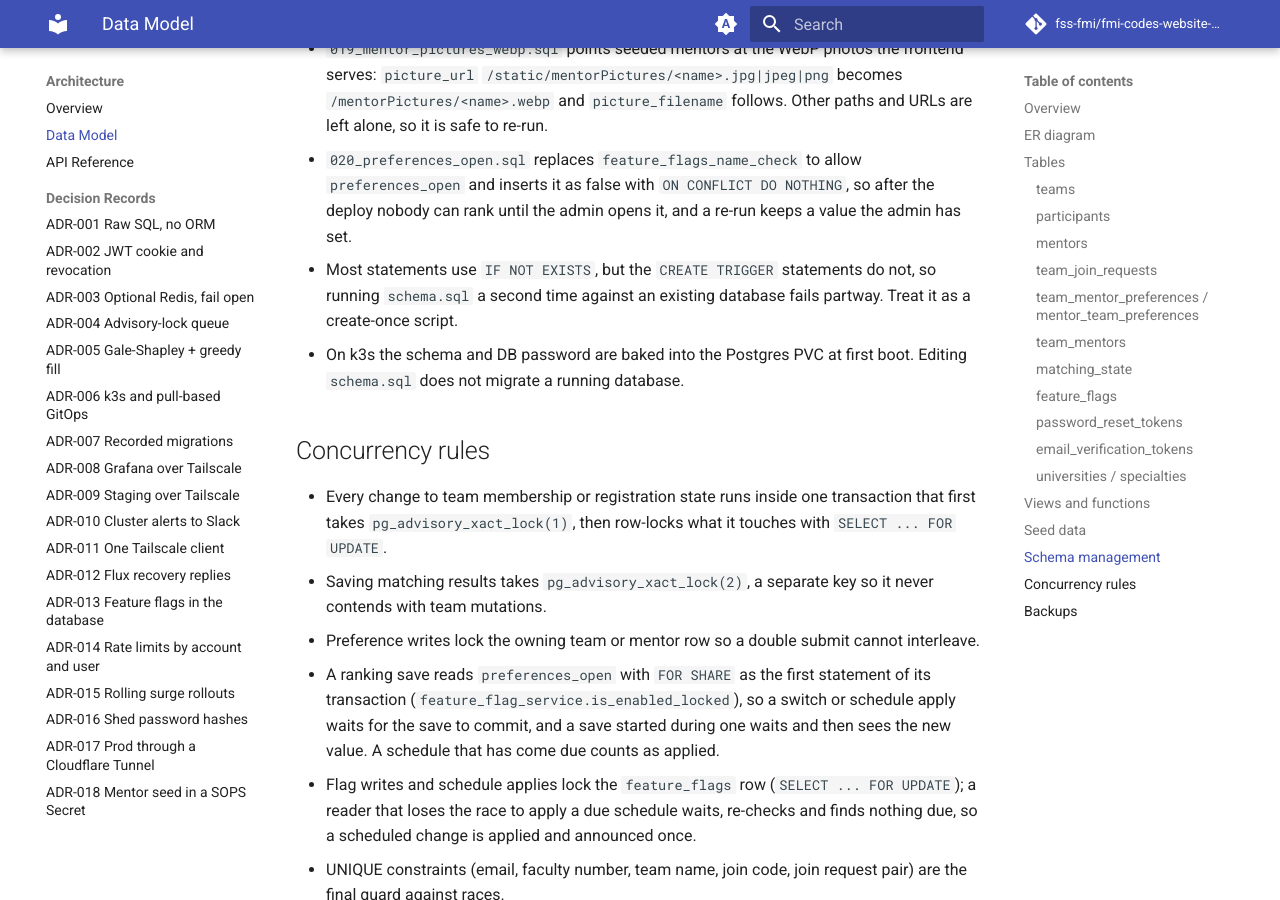
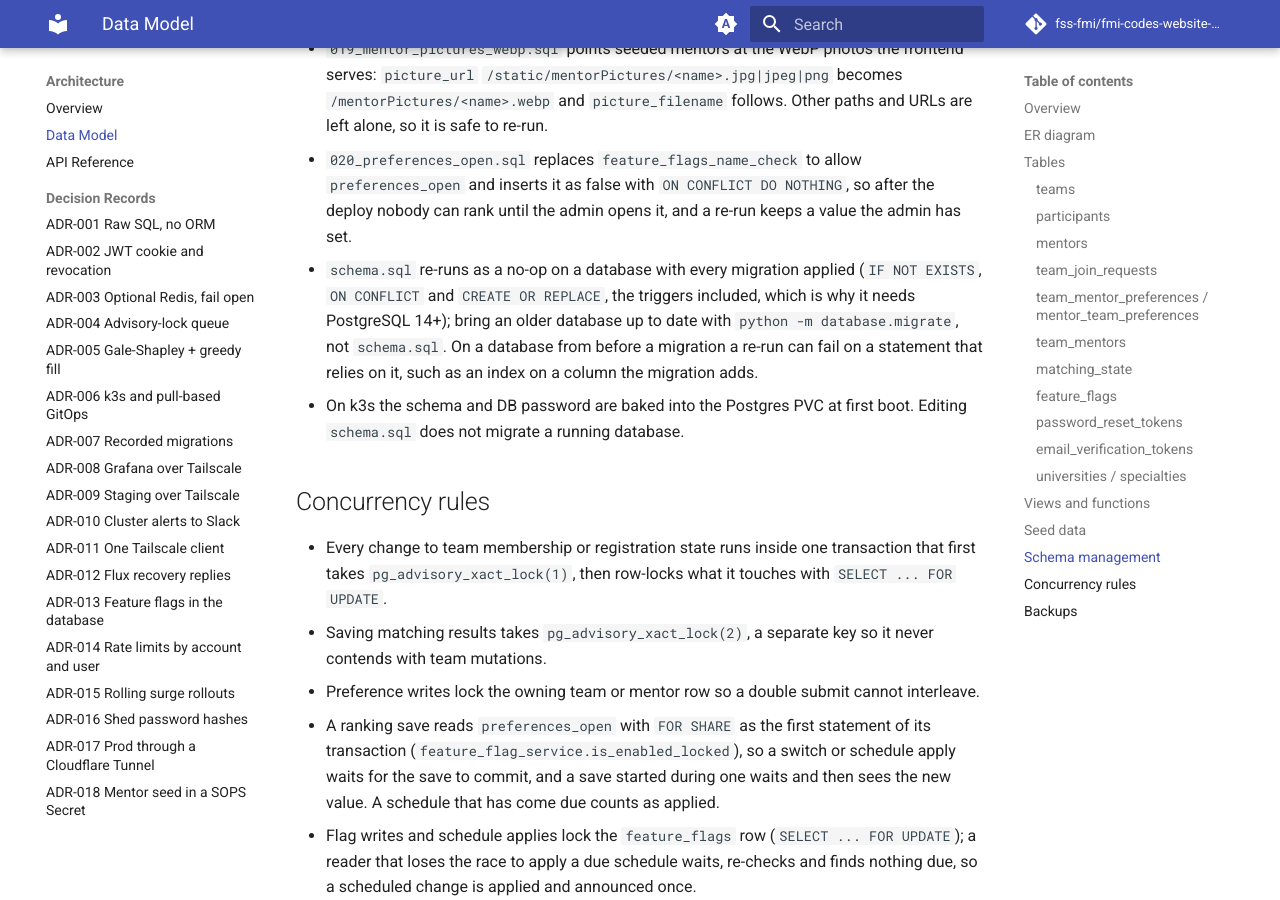
Before and after one commit to fss-fmi/fmi-codes-website-2026, an MkDocs documentation site: the page built from docs/data.md, in a window 1280 px wide and 900 px high, scrolled down 8195 px. Built offline with MkDocs 1.6.1 and Material for MkDocs 9.7.7, drawn with Linux system fonts in a browser that asks for light colours; comment, search, counter and statistics services are not loaded.

Commit message:
fix: let schema.sql re-run on a migrated database
Its 9 CREATE TRIGGER statements failed with "trigger ... already exists" on
any second run, so the docs called schema.sql create-once. They are now
CREATE OR REPLACE TRIGGER (PostgreSQL 14+; Compose and CI run 16, the
header said 12+), and every other statement was already idempotent.

No migration: the trigger definitions are unchanged, so an existing
database already has exactly these triggers. A re-run is safe only with
every migration applied; an older database is brought up to date with
python -m database.migrate, and the docs now say so.

A new e2e test runs the whole schema.sql on the migrated test database on
its own connection and rolls it back.

Co-Authored-By: Claude Opus 5.5 <noreply@anthropic.com>

```diff
--- a/docs/data.md
+++ b/docs/data.md
@@ -201,7 +201,7 @@ Read at request time (not stored in the DB):
 - `018_masters_two_years.sql` replaces `participants_course_check` so a Masters course is only `Masters 1st Year` or `Masters 2nd Year`. It does not rewrite stored courses: if a participant already holds `Masters 3rd Year` to `Masters 6th Year`, the migration fails and the rollout stops until those rows are fixed by hand.
 - `019_mentor_pictures_webp.sql` points seeded mentors at the WebP photos the frontend serves: `picture_url` `/static/mentorPictures/<name>.jpg|jpeg|png` becomes `/mentorPictures/<name>.webp` and `picture_filename` follows. Other paths and URLs are left alone, so it is safe to re-run.
 - `020_preferences_open.sql` replaces `feature_flags_name_check` to allow `preferences_open` and inserts it as false with `ON CONFLICT DO NOTHING`, so after the deploy nobody can rank until the admin opens it, and a re-run keeps a value the admin has set.
-- Most statements use `IF NOT EXISTS`, but the `CREATE TRIGGER` statements do not, so running `schema.sql` a second time against an existing database fails partway. Treat it as a create-once script.
+- `schema.sql` re-runs as a no-op on a database with every migration applied (`IF NOT EXISTS`, `ON CONFLICT` and `CREATE OR REPLACE`, the triggers included, which is why it needs PostgreSQL 14+); bring an older database up to date with `python -m database.migrate`, not `schema.sql`. On a database from before a migration a re-run can fail on a statement that relies on it, such as an index on a column the migration adds.
 - On k3s the schema and DB password are baked into the Postgres PVC at first boot. Editing `schema.sql` does not migrate a running database.
 
 ## Concurrency rules
```
Also changed, not shown: docs/adr/001-raw-sql-no-orm.md (+1 -1 lines), docs/onboarding.md (+1 -1 lines), docs/testing.md (+2 -2 lines), 2 other files.
